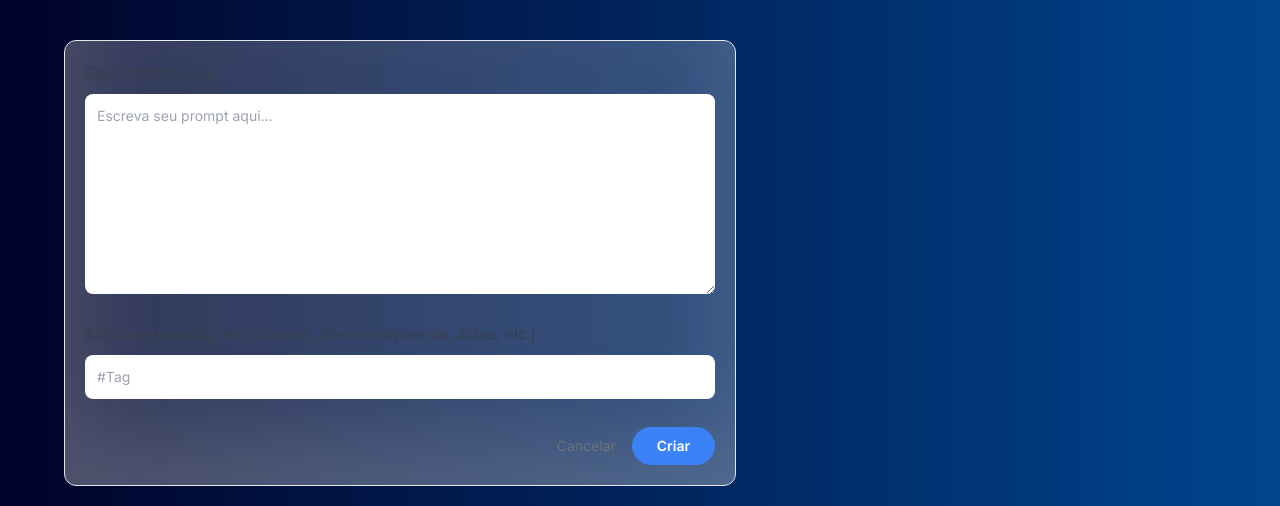
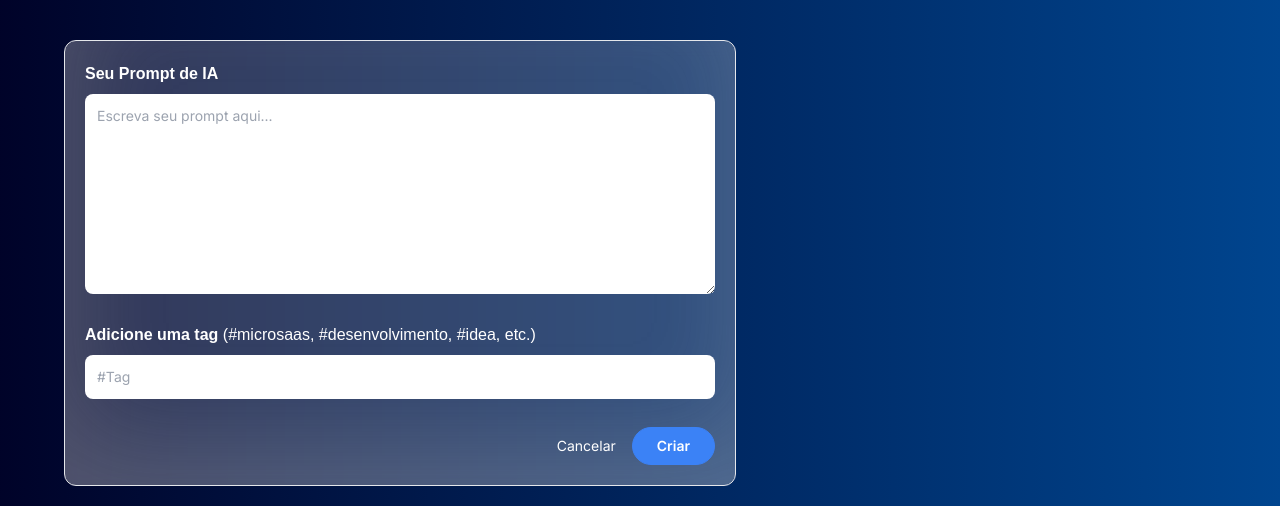
Before and after one commit to Gabriel-Borgess/MicrosaasDirPrompts, a Next.js app: page /create-prompt in a window 1280 px wide. Shown: the part 370-876 px from the top of the page. Built offline with nearby package versions, Linux system fonts and the light colour scheme; no server answers.

Commit message:
edit form page

```diff
--- a/components/Form.jsx
+++ b/components/Form.jsx
@@ -12,10 +12,10 @@ const Form = ({ type, post, setPost, submitting, handleSubmit }) => {
 
       <form
         onSubmit={handleSubmit}
-        className='mt-10 w-full max-w-2xl flex flex-col gap-7 glassmorphism p-5'
+        className='mt-10 w-full max-w-2xl flex flex-col gap-7 glassmorphism p-5 bg-white/20 border border-gray-200 rounded-xl shadow-[inset_10px_-50px_94px_0_rgb(199,199,199,0.2)] backdrop-blur'
       >
         <label>
-          <span className='font-satoshi font-semibold text-base text-gray-700'>
+          <span className='font-satoshi font-semibold text-base text-white'>
             Seu Prompt de IA
           </span>
           <textarea
@@ -28,7 +28,7 @@ const Form = ({ type, post, setPost, submitting, handleSubmit }) => {
         </label>
 
         <label>
-          <span className='font-satoshi font-semibold text-base text-gray-700'>
+          <span className='font-satoshi font-semibold text-base text-white'>
             Adicione uma tag{" "}
             <span className='font-normal'>(#microsaas, #desenvolvimento, #idea, etc.)</span>
           </span>
@@ -43,7 +43,7 @@ const Form = ({ type, post, setPost, submitting, handleSubmit }) => {
         </label>
 
         <div className='flex justify-end items-center gap-4'>
-          <Link href='/' className='text-gray-500 text-sm'>
+          <Link href='/' className='text-white text-sm'>
             Cancelar
           </Link>
           <button
```
